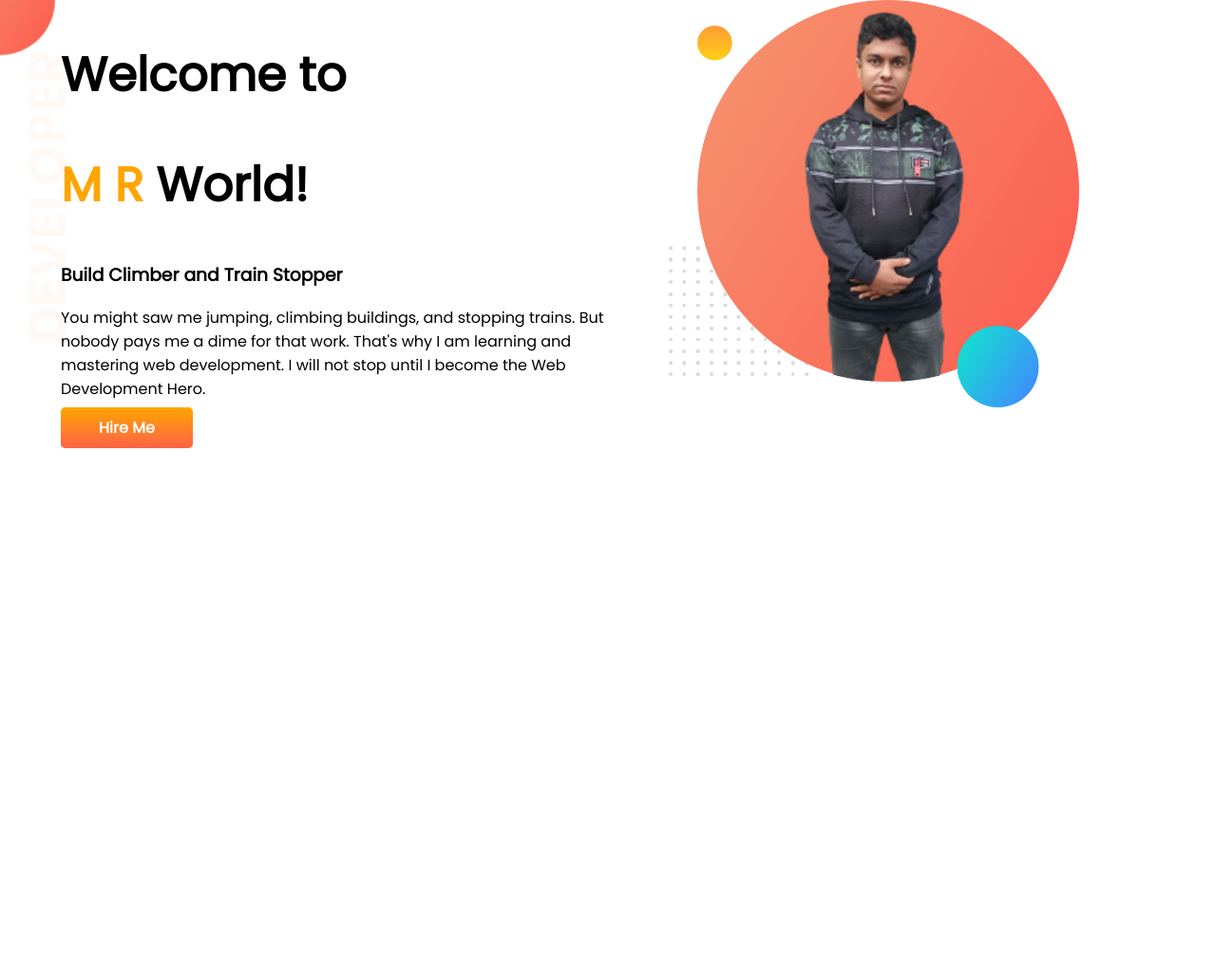
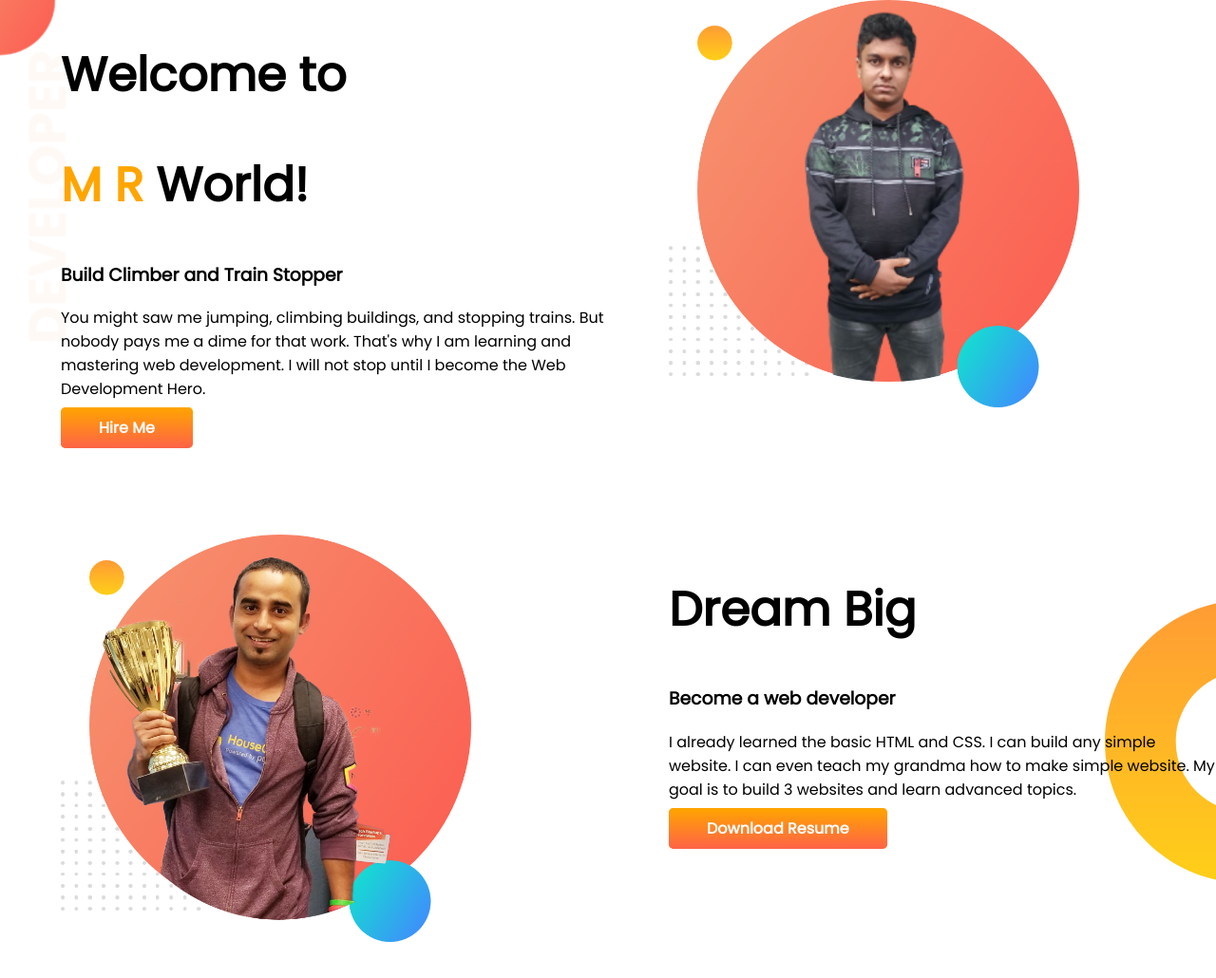
Before and after one commit to masudcn29/developer-portfolio, a plain HTML site: page index.html in a window 1280 px wide. Shown: the whole page at 95% size. Before the commit the page ends 800 px from the top, so only its background shows below. Drawn offline with Linux system fonts and the light colour scheme.

Commit message:
dream added

```diff
--- a/index.html
+++ b/index.html
@@ -29,6 +29,19 @@
             <img src="images/M-R-Masud.png" alt="">
         </div>
     </section>
+    <section class="drem-big">
+        <div class="half-width">
+            <img src="images/jhankar.png" alt="">
+        </div>
+        <div class="half-width">
+            <h1>Dream Big</h1>
+            <h3>Become a web developer</h3>
+            <p>I already learned the basic HTML and CSS. I can build any simple website. I can even teach my grandma how
+                to make simple website. My goal is to build 3 websites and learn advanced topics.</p>
+            <a class="link-button" target="_blank" href="">Download Resume</a>
+        </div>
+
+    </section>
 </body>
 
 </html>
--- a/style.css
+++ b/style.css
@@ -10,6 +10,7 @@ h1{
 }
 section{
     display: flex;
+    margin-bottom: 100px;
 }
 .half-width{
     width: 50%;
@@ -31,3 +32,8 @@ section{
     background-image: url(images/top-banner.png);
     background-repeat: no-repeat;
 }
+.drem-big{
+    background-image: url(images/dream-bg.png);
+    background-repeat: no-repeat;
+    background-position: right;
+}
```
